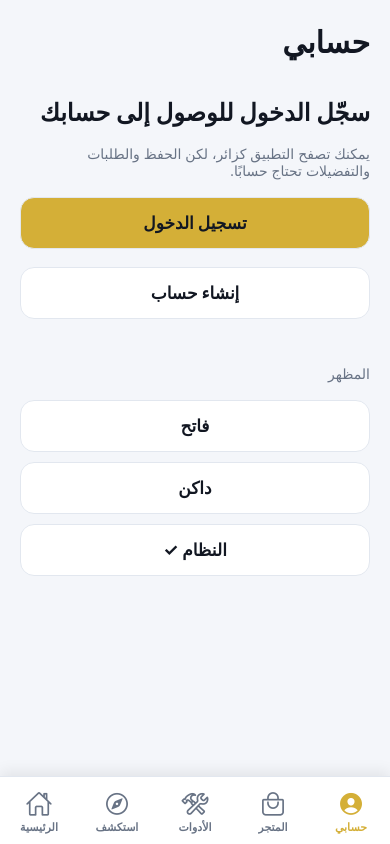
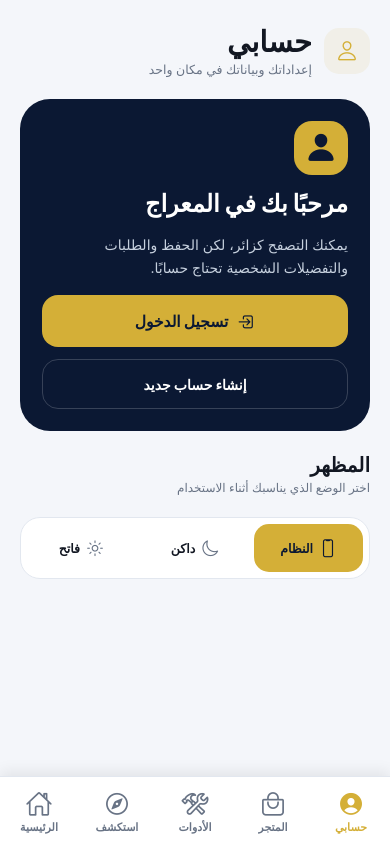
Before and after one commit to salempub1-dotcom/AppAlmiraj, a React Native app: screen /Profile in a window 390 px wide. Built offline with nearby package versions, Linux system fonts and the light colour scheme; no server answers; the database is empty.

Commit message:
design: rebuild profile and guest account experience

```diff
--- a/src/features/profile/screens/ProfileScreen.tsx
+++ b/src/features/profile/screens/ProfileScreen.tsx
@@ -1,8 +1,14 @@
-import { StyleSheet, Text, View } from 'react-native';
-import { Button } from '../../../components/Button';
+import { Ionicons } from '@expo/vector-icons';
+import { Pressable, StyleSheet, Text, View } from 'react-native';
 import { Screen } from '../../../components/Screen';
 import { useAuth } from '../../../context/AuthProvider';
 import { useTheme } from '../../../context/ThemeProvider';
+
+const themes = [
+  { key: 'system' as const, label: 'النظام', icon: 'phone-portrait-outline' as const },
+  { key: 'dark' as const, label: 'داكن', icon: 'moon-outline' as const },
+  { key: 'light' as const, label: 'فاتح', icon: 'sunny-outline' as const }
+];
 
 export function ProfileScreen({ navigation }: any) {
   const { session, isGuest, signOut } = useAuth();
@@ -10,29 +16,135 @@ export function ProfileScreen({ navigation }: any) {
 
   return (
     <Screen scroll style={styles.page}>
-      <Text style={[styles.title, { color: colors.text }]}>حسابي</Text>
+      <View style={styles.headerRow}>
+        <View style={[styles.headerIcon, { backgroundColor: `${colors.primary}18` }]}>
+          <Ionicons name="person-outline" size={22} color={colors.primary} />
+        </View>
+        <View style={styles.headerCopy}>
+          <Text style={[styles.title, { color: colors.text }]}>حسابي</Text>
+          <Text style={[styles.subtitle, { color: colors.muted }]}>إعداداتك وبياناتك في مكان واحد</Text>
+        </View>
+      </View>
+
       {isGuest ? (
-        <>
-          <Text style={[styles.hero, { color: colors.text }]}>سجّل الدخول للوصول إلى حسابك</Text>
-          <Text style={{ color: colors.muted, textAlign: 'right' }}>يمكنك تصفح التطبيق كزائر، لكن الحفظ والطلبات والتفضيلات تحتاج حسابًا.</Text>
-          <Button title="تسجيل الدخول" onPress={() => navigation.navigate('SignIn')} />
-          <Button title="إنشاء حساب" secondary onPress={() => navigation.navigate('SignUp')} />
-        </>
+        <View style={styles.guestHero}>
+          <View style={styles.guestAvatar}>
+            <Ionicons name="person" size={31} color="#0B1833" />
+          </View>
+          <Text style={styles.guestTitle}>مرحبًا بك في المعراج</Text>
+          <Text style={styles.guestText}>يمكنك التصفح كزائر، لكن الحفظ والطلبات والتفضيلات الشخصية تحتاج حسابًا.</Text>
+          <Pressable onPress={() => navigation.navigate('SignIn')} style={styles.primaryButton}>
+            <Ionicons name="log-in-outline" size={19} color="#0B1833" />
+            <Text style={styles.primaryButtonText}>تسجيل الدخول</Text>
+          </Pressable>
+          <Pressable onPress={() => navigation.navigate('SignUp')} style={styles.secondaryButton}>
+            <Text style={styles.secondaryButtonText}>إنشاء حساب جديد</Text>
+          </Pressable>
+        </View>
       ) : (
-        <>
-          <Text style={{ color: colors.text, textAlign: 'right' }}>{session?.user.email}</Text>
-          <Button title="تعديل الملف الشخصي" secondary onPress={() => navigation.navigate('EditProfile')} />
-          <Button title="تسجيل الخروج" onPress={() => signOut()} />
-        </>
+        <View style={[styles.accountCard, { backgroundColor: colors.card, borderColor: colors.border }]}>
+          <View style={[styles.avatar, { backgroundColor: `${colors.primary}18` }]}>
+            <Ionicons name="person" size={28} color={colors.primary} />
+          </View>
+          <View style={styles.accountCopy}>
+            <Text style={[styles.accountLabel, { color: colors.muted }]}>حساب الأستاذ</Text>
+            <Text numberOfLines={1} style={[styles.email, { color: colors.text }]}>{session?.user.email}</Text>
+          </View>
+          <View style={[styles.verified, { backgroundColor: `${colors.primary}18` }]}>
+            <Ionicons name="checkmark-circle" size={18} color={colors.primary} />
+          </View>
+        </View>
       )}
-      <Text style={[styles.section, { color: colors.muted }]}>المظهر</Text>
-      <View style={styles.row}>
-        <Button title={preference === 'light' ? 'فاتح ✓' : 'فاتح'} secondary onPress={() => setPreference('light')} />
-        <Button title={preference === 'dark' ? 'داكن ✓' : 'داكن'} secondary onPress={() => setPreference('dark')} />
-        <Button title={preference === 'system' ? 'النظام ✓' : 'النظام'} secondary onPress={() => setPreference('system')} />
+
+      {!isGuest && (
+        <View style={styles.menuList}>
+          <Pressable onPress={() => navigation.navigate('EditProfile')} style={[styles.menuItem, { backgroundColor: colors.card, borderColor: colors.border }]}>
+            <Ionicons name="chevron-back" size={18} color={colors.muted} />
+            <View style={styles.menuCopy}>
+              <Text style={[styles.menuTitle, { color: colors.text }]}>تعديل الملف الشخصي</Text>
+              <Text style={[styles.menuText, { color: colors.muted }]}>الاسم، المادة، المستوى والولاية</Text>
+            </View>
+            <View style={[styles.menuIcon, { backgroundColor: `${colors.primary}16` }]}>
+              <Ionicons name="create-outline" size={20} color={colors.primary} />
+            </View>
+          </Pressable>
+
+          <View style={[styles.menuItem, { backgroundColor: colors.card, borderColor: colors.border }]}>
+            <Ionicons name="chevron-back" size={18} color={colors.muted} />
+            <View style={styles.menuCopy}>
+              <Text style={[styles.menuTitle, { color: colors.text }]}>طلباتي</Text>
+              <Text style={[styles.menuText, { color: colors.muted }]}>ستظهر هنا طلبات المتجر لاحقًا</Text>
+            </View>
+            <View style={[styles.menuIcon, { backgroundColor: `${colors.primary}16` }]}>
+              <Ionicons name="cube-outline" size={20} color={colors.primary} />
+            </View>
+          </View>
+        </View>
+      )}
+
+      <View>
+        <Text style={[styles.sectionTitle, { color: colors.text }]}>المظهر</Text>
+        <Text style={[styles.sectionText, { color: colors.muted }]}>اختر الوضع الذي يناسبك أثناء الاستخدام</Text>
       </View>
+
+      <View style={[styles.themeSelector, { backgroundColor: colors.card, borderColor: colors.border }]}>
+        {themes.map((item) => {
+          const active = preference === item.key;
+          return (
+            <Pressable
+              key={item.key}
+              onPress={() => setPreference(item.key)}
+              style={[styles.themeItem, active && { backgroundColor: colors.primary }]}
+            >
+              <Ionicons name={item.icon} size={18} color={active ? '#0B1833' : colors.muted} />
+              <Text style={[styles.themeText, { color: active ? '#0B1833' : colors.text }]}>{item.label}</Text>
+            </Pressable>
+          );
+        })}
+      </View>
+
+      {!isGuest && (
+        <Pressable onPress={() => signOut()} style={[styles.signOut, { borderColor: colors.border }]}>
+          <Ionicons name="log-out-outline" size={19} color={colors.danger} />
+          <Text style={[styles.signOutText, { color: colors.danger }]}>تسجيل الخروج</Text>
+        </Pressable>
+      )}
     </Screen>
   );
 }
 
-const styles = StyleSheet.create({ page: { gap: 18 }, title: { fontSize: 30, fontWeight: '800', textAlign: 'right' }, hero: { fontSize: 24, fontWeight: '700', textAlign: 'right', marginTop: 20 }, section: { textAlign: 'right', marginTop: 28 }, row: { gap: 10 } });
+const styles = StyleSheet.create({
+  page: { gap: 22 },
+  headerRow: { flexDirection: 'row-reverse', alignItems: 'center', gap: 12 },
+  headerIcon: { width: 46, height: 46, borderRadius: 15, alignItems: 'center', justifyContent: 'center' },
+  headerCopy: { flex: 1 },
+  title: { fontSize: 29, fontWeight: '900', textAlign: 'right' },
+  subtitle: { textAlign: 'right', marginTop: 3, fontSize: 12.5 },
+  guestHero: { backgroundColor: '#0B1833', borderRadius: 30, padding: 22, gap: 12, alignItems: 'flex-end' },
+  guestAvatar: { width: 54, height: 54, borderRadius: 18, backgroundColor: '#D4AF37', alignItems: 'center', justifyContent: 'center' },
+  guestTitle: { color: '#FFFFFF', fontSize: 24, lineHeight: 34, fontWeight: '900', textAlign: 'right' },
+  guestText: { color: '#C6D0DE', textAlign: 'right', writingDirection: 'rtl', lineHeight: 23 },
+  primaryButton: { width: '100%', minHeight: 52, borderRadius: 16, backgroundColor: '#D4AF37', flexDirection: 'row-reverse', gap: 8, alignItems: 'center', justifyContent: 'center', marginTop: 4 },
+  primaryButtonText: { color: '#0B1833', fontWeight: '900', fontSize: 15.5 },
+  secondaryButton: { width: '100%', minHeight: 50, borderRadius: 16, borderWidth: 1, borderColor: 'rgba(255,255,255,0.18)', alignItems: 'center', justifyContent: 'center' },
+  secondaryButtonText: { color: '#FFFFFF', fontWeight: '800' },
+  accountCard: { borderWidth: 1, borderRadius: 22, padding: 16, flexDirection: 'row-reverse', alignItems: 'center', gap: 12 },
+  avatar: { width: 50, height: 50, borderRadius: 17, alignItems: 'center', justifyContent: 'center' },
+  accountCopy: { flex: 1 },
+  accountLabel: { textAlign: 'right', fontSize: 11.5, marginBottom: 3 },
+  email: { textAlign: 'right', fontWeight: '800', fontSize: 14 },
+  verified: { width: 34, height: 34, borderRadius: 12, alignItems: 'center', justifyContent: 'center' },
+  menuList: { gap: 10 },
+  menuItem: { borderWidth: 1, borderRadius: 20, padding: 14, flexDirection: 'row', alignItems: 'center', gap: 10 },
+  menuCopy: { flex: 1 },
+  menuTitle: { textAlign: 'right', fontWeight: '900' },
+  menuText: { textAlign: 'right', marginTop: 4, fontSize: 11.5 },
+  menuIcon: { width: 40, height: 40, borderRadius: 13, alignItems: 'center', justifyContent: 'center' },
+  sectionTitle: { fontSize: 20, fontWeight: '900', textAlign: 'right' },
+  sectionText: { textAlign: 'right', marginTop: 3, fontSize: 12 },
+  themeSelector: { borderWidth: 1, borderRadius: 20, padding: 6, flexDirection: 'row-reverse', gap: 5 },
+  themeItem: { flex: 1, minHeight: 48, borderRadius: 15, flexDirection: 'row-reverse', gap: 6, alignItems: 'center', justifyContent: 'center' },
+  themeText: { fontWeight: '800', fontSize: 12.5 },
+  signOut: { borderWidth: 1, borderRadius: 18, minHeight: 52, flexDirection: 'row-reverse', gap: 8, alignItems: 'center', justifyContent: 'center' },
+  signOutText: { fontWeight: '900' }
+});
```
